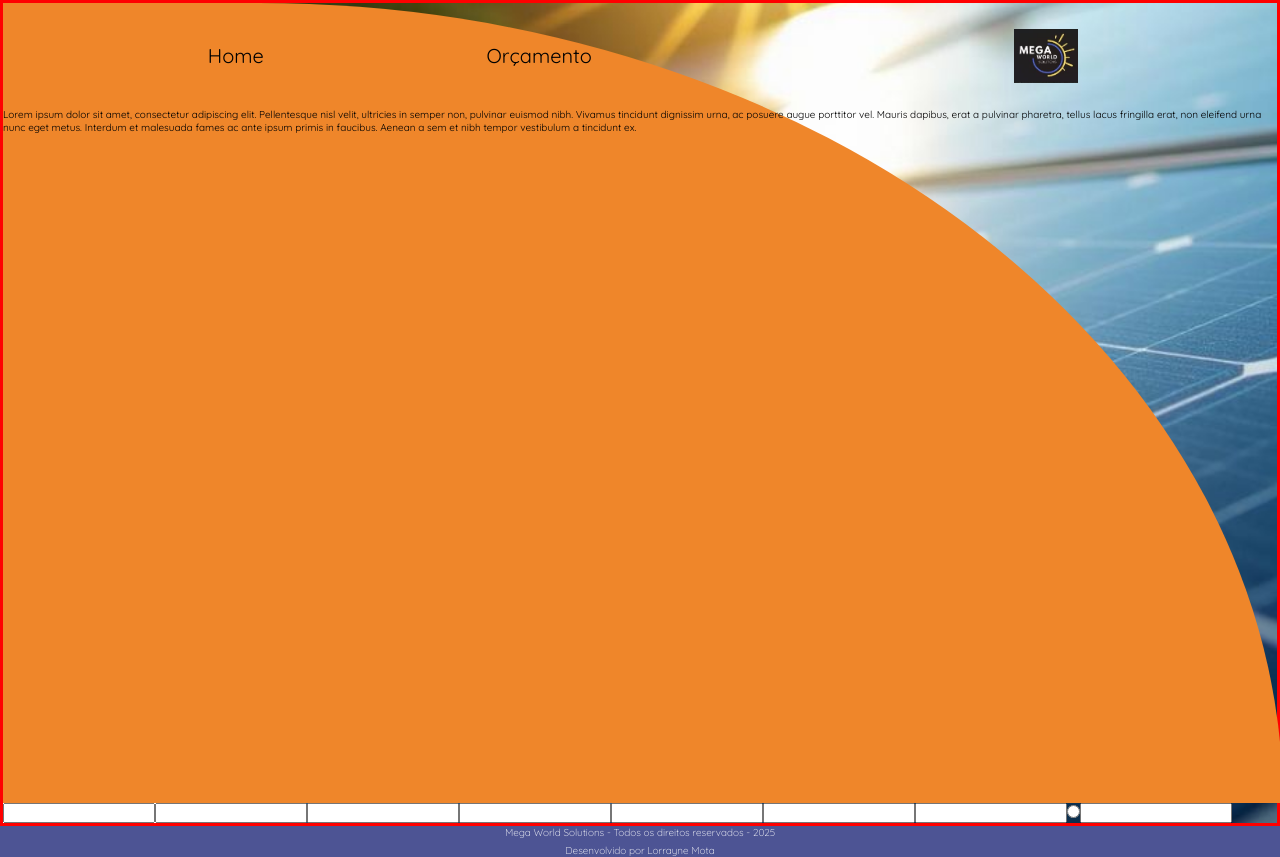
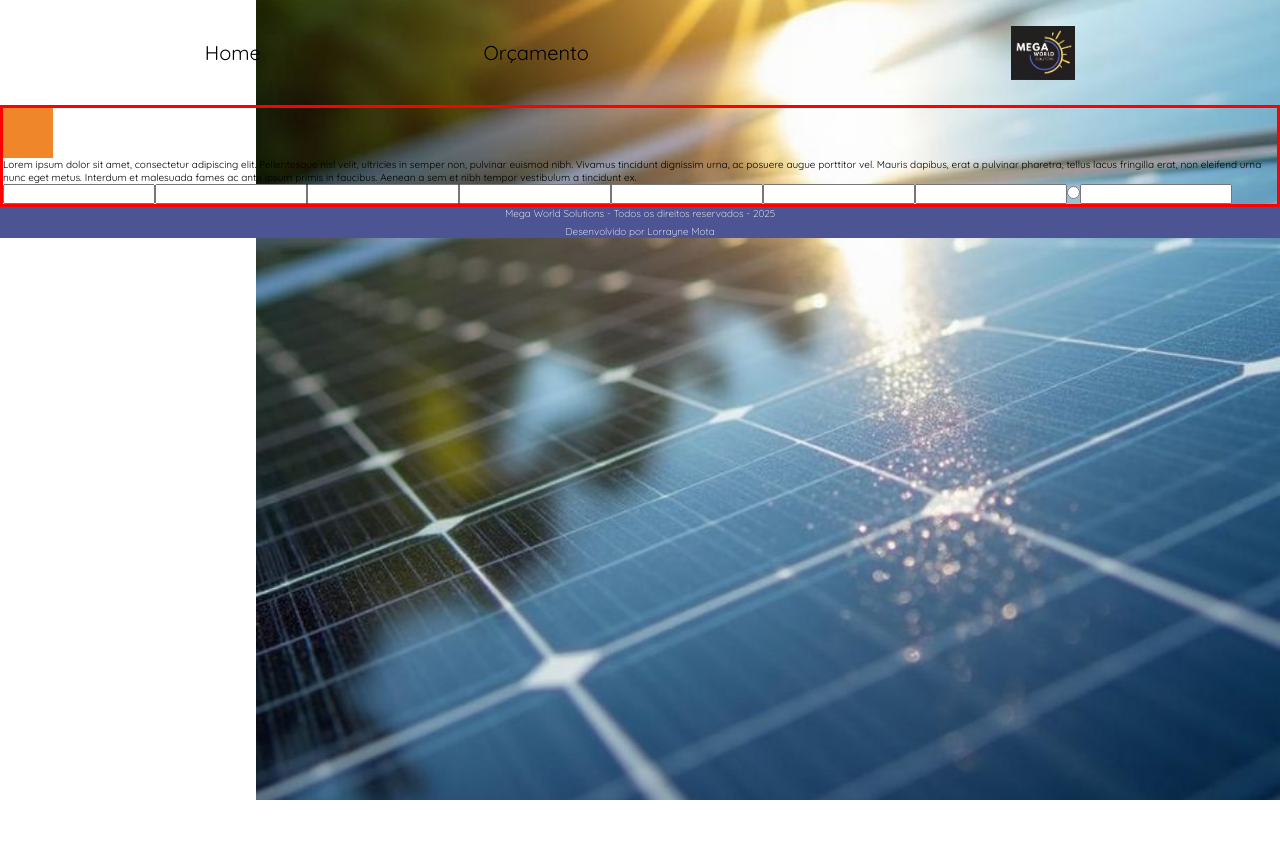
Before and after one commit to lolimamota/megaworldsolutions, a React (Vite) app: page / in a window 1280 px wide. After the commit the page ends 800 px from the top, so only its background shows below. Built offline with nearby package versions, Linux system fonts and the light colour scheme.

Commit message:
TEST: dilema do quadrado, vou tentar pelo cluade

```diff
--- a/src/App.jsx
+++ b/src/App.jsx
@@ -8,13 +8,14 @@ import "../src/global.scss";
 // IMPORT DOS COMPONENTES
 
 // import Header from './components/Header/Header.jsx';
+import Header from  './components/Header/Header.jsx';
 import Main from './components/Main/Main.jsx';
 import Footer from './components/Footer/Footer.jsx';
 
 function App() {
   return (
     <>
-    {/* <Header /> */}
+    <Header />
     <Main />
     <Footer />
     </>
--- a/src/components/Main/Main.jsx
+++ b/src/components/Main/Main.jsx
@@ -3,19 +3,18 @@
 // IMPORTS STYLES
 import '../../global.scss';
 import S from './main.module.scss';
-import Test from '../../components/SCSS/app.module.scss';
 
 //IMPORT COMPONENTS
-import Header from '../Header/Header.jsx';
 
 
 
 function Main() {
   return (
     <main className={S.styleMain}>
-        {/* <div id='orange' className={S.orange}></div> */}
-        <section className={Test.orange}>
-          <Header />
+      <div className={S.orange}>
+
+      </div>
+        <section>
         <p>
         Lorem ipsum dolor sit amet, consectetur adipiscing elit. Pellentesque nisl velit, ultricies in semper non, pulvinar euismod nibh. Vivamus tincidunt dignissim urna, ac posuere augue porttitor vel. Mauris dapibus, erat a pulvinar pharetra, tellus lacus fringilla erat, non eleifend urna nunc eget metus. Interdum et malesuada fames ac ante ipsum primis in faucibus. Aenean a sem et nibh tempor vestibulum a tincidunt ex.
         </p>
--- a/src/components/Main/main.module.scss
+++ b/src/components/Main/main.module.scss
@@ -4,8 +4,8 @@
     border: solid red;
 };
 
-// .orange{
-//     height: 100%;
-//     width: 100%;
-//     background-color: mixin.$secondColor;
-// }
+.orange{
+    width: 50px;
+    height: 50px;
+    background-color: mixin.$secondColor;
+}
--- a/src/global.scss
+++ b/src/global.scss
@@ -25,5 +25,4 @@ body{
     background-position: center;
     background-position-x: right;
     background-position-y: -50vh;
-
 }
```
